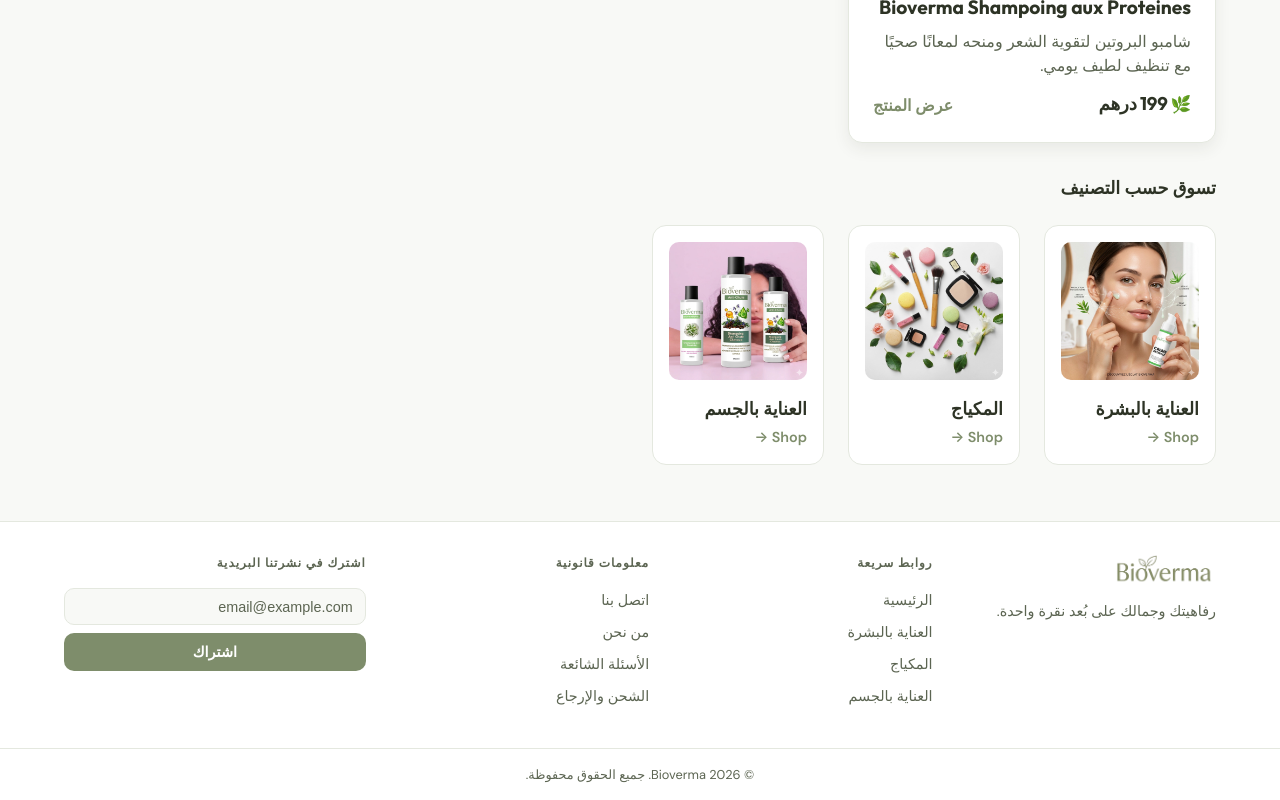
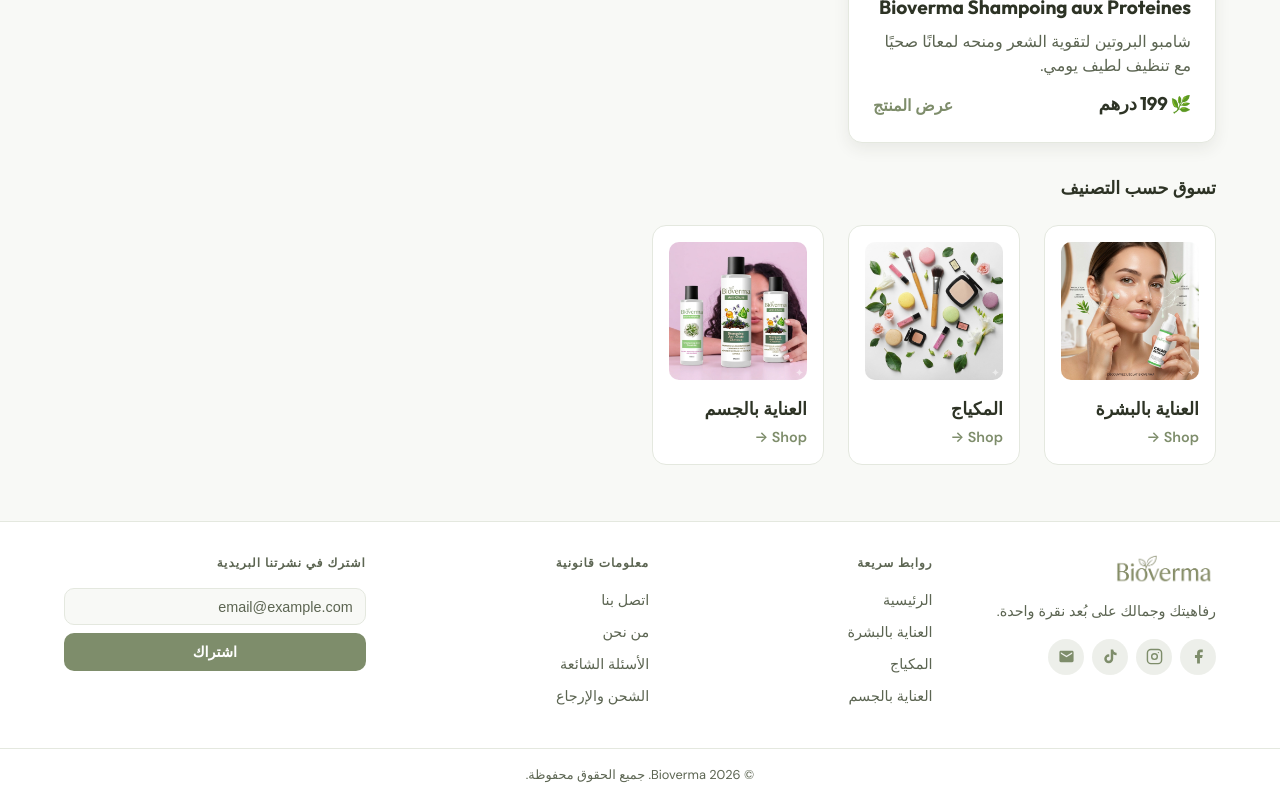
Before and after one commit to mar1fatih/bioverma, a React (Vite) app in the folder client/: page / in a window 1280 px wide. Shown: the part 1650-2450 px from the top of the page. Built offline with nearby package versions, Linux system fonts and the light colour scheme; the HTML template or start-up script is replaced by a standard one.

Commit message:
adding social media links

```diff
--- a/client/src/components/layout/Footer.jsx
+++ b/client/src/components/layout/Footer.jsx
@@ -15,6 +15,63 @@
             <img src="/logo.png" alt="Bioverma" className={styles.logoImage} />
           </Link>
           <p className={styles.tagline}>{t('footer.tagline')}</p>
+
+          <div className={styles.social}>
+            <a
+              href="/"
+              target="_blank"
+              rel="noopener noreferrer"
+              className={styles.socialLink}
+              aria-label="Facebook"
+            >
+              <svg viewBox="0 0 24 24" fill="currentColor" className={styles.socialIcon}>
+                <path d="M18 2h-3a5 5 0 0 0-5 5v3H7v4h3v8h4v-8h3l1-4h-4V7a1 1 0 0 1 1-1h3z" />
+              </svg>
+            </a>
+
+            <a
+              href="https://www.instagram.com/bioverma_prod/"
+              target="_blank"
+              rel="noopener noreferrer"
+              className={styles.socialLink}
+              aria-label="Instagram"
+            >
+              <svg
+                viewBox="0 0 24 24"
+                fill="none"
+                stroke="currentColor"
+                strokeWidth="2"
+                strokeLinecap="round"
+                strokeLinejoin="round"
+                className={styles.socialIcon}
+              >
+                <rect x="2" y="2" width="20" height="20" rx="5" ry="5" />
+                <circle cx="12" cy="12" r="4" />
+                <circle cx="17.5" cy="6.5" r="1" fill="currentColor" stroke="none" />
+              </svg>
+            </a>
+
+            <a
+              href="https://www.tiktok.com/@bioverma_prod"
+              target="_blank"
+              rel="noopener noreferrer"
+              className={styles.socialLink}
+              aria-label="TikTok"
+            >
+              <svg viewBox="0 0 24 24" fill="currentColor" className={styles.socialIcon}>
+                <path d="M19.59 6.69a4.83 4.83 0 0 1-3.77-4.25V2h-3.45v13.67a2.89 2.89 0 0 1-2.88 2.5 2.89 2.89 0 0 1-2.89-2.89 2.89 2.89 0 0 1 2.89-2.89c.28 0 .54.04.79.1V9.01a6.33 6.33 0 0 0-.79-.05 6.34 6.34 0 0 0-6.34 6.34 6.34 6.34 0 0 0 6.34 6.34 6.34 6.34 0 0 0 6.33-6.34V8.69a8.18 8.18 0 0 0 4.78 1.52V6.75a4.85 4.85 0 0 1-1.01-.06z" />
+              </svg>
+            </a>
+            <a
+              href="mailto:contact.bioverma@gmail.com"
+              className={styles.socialLink}
+              aria-label="Gmail"
+            >
+              <svg viewBox="0 0 24 24" fill="currentColor" className={styles.socialIcon}>
+                <path d="M20 4H4c-1.1 0-2 .9-2 2v12c0 1.1.9 2 2 2h16c1.1 0 2-.9 2-2V6c0-1.1-.9-2-2-2zm0 4-8 5-8-5V6l8 5 8-5v2z" />
+              </svg>
+            </a>
+          </div>
         </div>
 
         <div className={styles.block}>
@@ -25,7 +82,9 @@
             </li>
             {CATEGORIES.map((cat) => (
               <li key={cat.slug}>
-                <Link to={ROUTES.category(cat.slug)}>{t(`nav.${cat.id}`)}</Link>
+                <Link to={ROUTES.category(cat.slug)}>
+                  {t(`nav.${cat.id}`)}
+                </Link>
               </li>
             ))}
           </ul>
@@ -58,7 +117,9 @@
       </div>
 
       <div className={styles.bottom}>
-        <p className={styles.copyright}>© {new Date().getFullYear()} Bioverma. {t('common.allRightsReserved')}</p>
+        <p className={styles.copyright}>
+          © {new Date().getFullYear()} Bioverma. {t('common.allRightsReserved')}
+        </p>
       </div>
     </footer>
   );
--- a/client/src/components/layout/Footer.module.css
+++ b/client/src/components/layout/Footer.module.css
@@ -146,3 +146,32 @@
     padding: var(--space-md);
   }
 }
+
+.social {
+  display: flex;
+  gap: var(--space-sm);
+  margin-top: var(--space-md);
+}
+
+.socialLink {
+  display: flex;
+  align-items: center;
+  justify-content: center;
+  width: 36px;
+  height: 36px;
+  border-radius: 50%;
+  background: var(--color-primary-subtle);
+  color: var(--color-primary);
+  transition: background 0.2s, color 0.2s, transform 0.2s;
+}
+
+.socialLink:hover {
+  background: var(--color-primary);
+  color: #fff;
+  transform: translateY(-2px);
+}
+
+.socialIcon {
+  width: 17px;
+  height: 17px;
+}
--- a/client/vite.config.js
+++ b/client/vite.config.js
@@ -4,7 +4,7 @@
 export default defineConfig({
   plugins: [react()],
   server: {
-    //host: '0.0.0.0',
+    host: '0.0.0.0',
     port: 3000,
     proxy: {
       '/api': {
```
